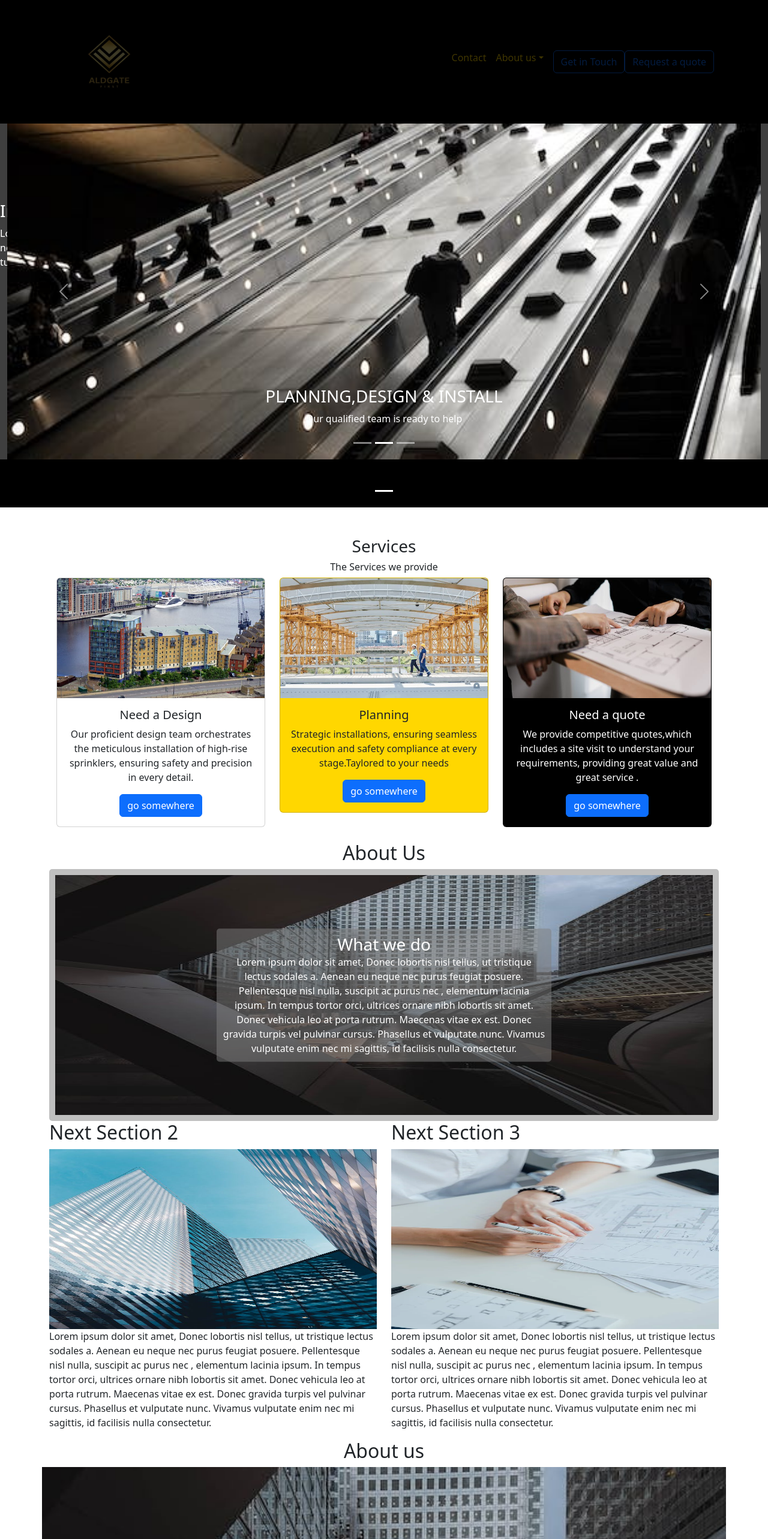
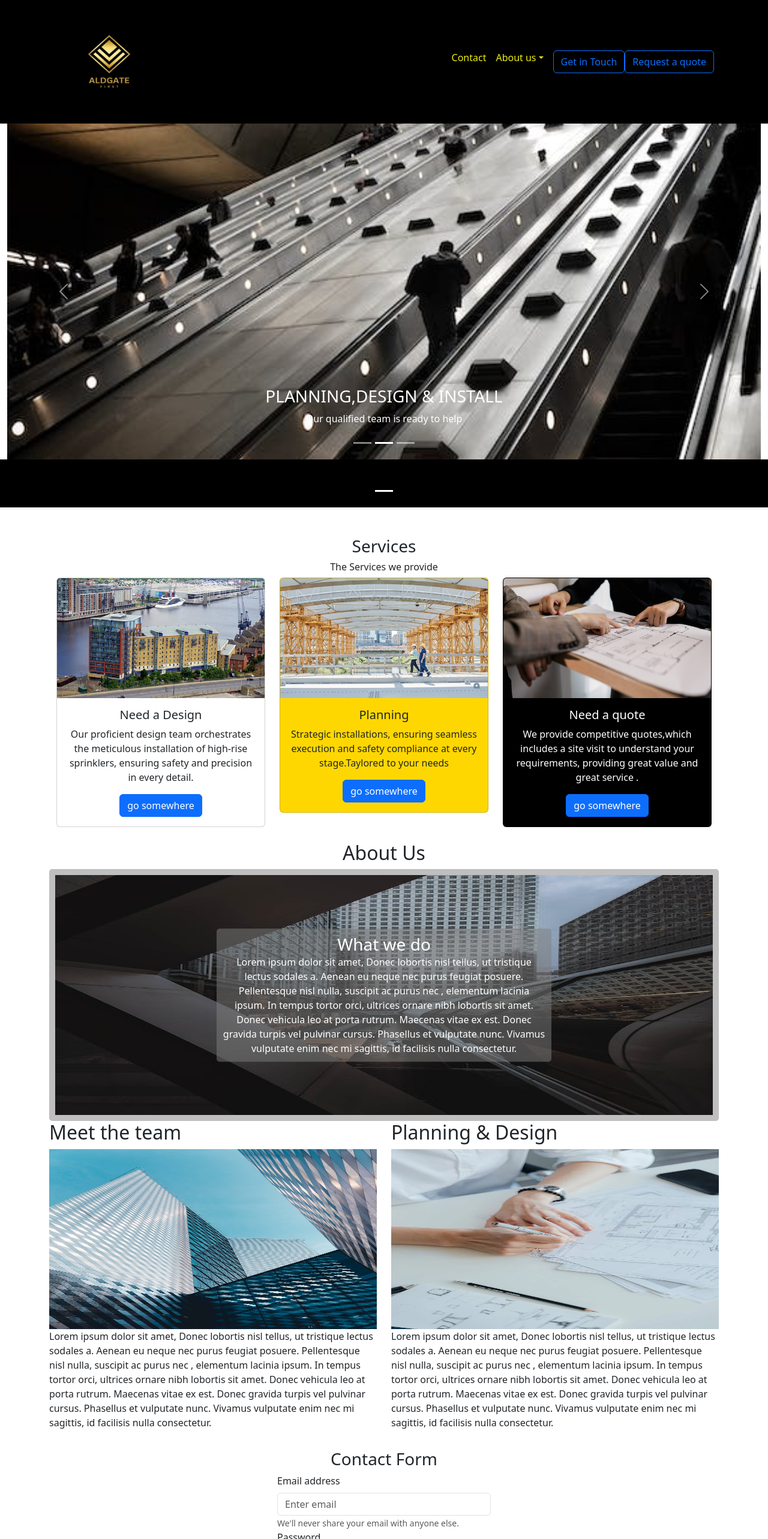
Before and after one commit to dkzanz1/The-Aldgate-Project-main, a React (Create React App) app: page / in a window 1280 px wide. Shown: the top 2566 px of the page at 60% size. Built offline with nearby package versions, Linux system fonts and the light colour scheme.

Commit message:
update to navbar and section

```diff
--- a/src/App.js
+++ b/src/App.js
@@ -2,13 +2,14 @@
 import React from "react";
 import { Container, Row, Col } from 'react-bootstrap';
 import NavBar from './components/Navbar';
+import HeroSection from './components/HeroSection';
+import CreateCard from "./components/card";
+import AboutUs from './components/Aboutussection';
 import TextMaker from './components/lorem-ipsum';
 import Footer from './components/Footer';
-import HeroSection from './components/HeroSection';
-import CreateCard from "./components/card";
-import Section from './components/Section';
+// import Section from './components/Section';
 import MakeContact from './components/makeContact';
-import AboutUs from './components/Aboutussection';
+
 
 function App() {
   return (
@@ -23,14 +24,11 @@ function App() {
         <div style={{ display:'flex' }} className="text-center">
           <CreateCard />
         </div>
-
-
-
             <AboutUs />
             <Row>
               <Col md={6}>
-                <h2>Next Section 2</h2>
-                 <div className="item" >
+                <h2>Meet the team</h2>
+                 <div className="item">
                     <img
                     src="../images/pexels-photo-1106476.jpeg"
                     className="App-picture"
@@ -45,7 +43,7 @@ function App() {
               </Col>
 
               <Col md={6}>
-          <h2>Next Section 3</h2>
+          <h2>Planning & Design</h2>
           <div className="item" >
             <div className="text-maker">
 
@@ -59,8 +57,7 @@ function App() {
              <TextMaker />
           </div>
           </Col>
-          <Section />
-          <Section/>
+
           <MakeContact />
           </Row>
         </Container>
--- a/src/components/Navbar.jsx
+++ b/src/components/Navbar.jsx
@@ -6,17 +6,17 @@ import "../styles/navbar.css";
 function NavBar() {
     return<>
     {/* styled with react-bootstrap;:- It allows you to use Bootstrap's components directly within your React application without the need for jQuery or Bootstrap's own JavaScript*/}
-    <Navbar expand="lg" bg="black" className="custom-navbar" >
+    <Navbar expand="lg" bg="black" className="custom-navbar"  data-bs-theme="dark">
         <Container>
             <Navbar.Brand href="#home">
                 <Logo />
             </Navbar.Brand>
 
-                <Navbar.Toggle aria-controls="basic-navbar-nav"/>
-                <Navbar.Collapse id="basic-navbar-nav"  className="justify-content-end" >
+                <Navbar.Toggle aria-controls="basic-navbar-nav"  />
+                <Navbar.Collapse id="basic-navbar-nav"  className="justify-content-end "  >
                     <Nav className="ml-auto">
                         <Nav.Item >
-                            <Nav.Link  href="/" >Contact</Nav.Link>
+                            <Nav.Link  href="/">Contact</Nav.Link>
                         </Nav.Item>
                                 <NavDropdown title="About us" id="basic-nav-dropdown" >
                                     <NavDropdown.Item href="/">About us</NavDropdown.Item>
@@ -39,7 +39,7 @@ function NavBar() {
         </Container>
     </Navbar>
 
-    </>
+        </>
     }
 
 export default NavBar;
--- a/src/components/Section.js
+++ /dev/null
@@ -1,68 +0,0 @@
-import React from 'react';
-import { Container, Row, Col, Image } from 'react-bootstrap';
-import TextMaker from './lorem-ipsum';
-import buildingImage from './building-in-london.jpeg';
-
-const Section = () => {
-       const imageContainerStyle = {
-        position: 'relative',
-        height: '100vh',
-    };
-
-    const imageFadeStyle = {
-        width: '100%', // Make the image cover the full width of the container
-        height: '100%', // Make the image cover the full height of the container
-        objectFit: 'cover', // Ensure the image covers the entire container without distortion
-    };
-
-    const overlayStyle = {
-        position: 'absolute',
-        top: 0,
-        bottom: 0,
-        left: 0,
-        right: 0,
-        backgroundColor: 'rgba(0, 0, 0, 0.5)', // Adjust the opacity here
-        display: 'flex',
-        justifyContent: 'center',
-        alignItems: 'center',
-        color: 'white',
-    };
-
-
-    return (
-        <>
-            <div>
-                <h2 className="text-center">About us</h2>
-            </div>
-            <Container fluid>
-                <Row className="align-items-center">
-                    {/* Image across screen with text in middle*/}
-                    <Col md={12} className='p-0'>
-                            <div style={imageContainerStyle}>
-                            <Image
-                                    src={buildingImage}
-                                    alt="Responsive"
-                                    fluid
-                                    // height="50vh"
-                                    width="100%"
-                                    className="image-fade"
-                                    style={imageFadeStyle}
-
-                                />
-                            </div>
-
-                            <div style={overlayStyle}>
-                                <div>
-                                    <h3>Intro text</h3>
-                                    <TextMaker />
-
-                                </div>
-                            </div>
-                    </Col>
-                </Row>
-            </Container >
-        </>
-    );
-};
-
-export default Section;
--- a/src/components/lorem-ipsum.jsx
+++ b/src/components/lorem-ipsum.jsx
@@ -2,7 +2,7 @@ import React from "react";
 
 function TextMaker () {
     return <>
-    <div classname="column" >
+    <div className="column" >
        <p>
         Lorem ipsum dolor sit amet,
         Donec lobortis nisl tellus,
--- a/src/styles/navbar.css
+++ b/src/styles/navbar.css
@@ -1,9 +1,11 @@
 
-/* currently not applied  */
 /* navbar.css */
 
-.custom-navbar .nav-link {
-    color: gold !important; /* Set the color of all nav links to gold */
+.custom-navbar .nav-link  {
+    color: rgb(238, 238, 14) !important; /* Set the color of all nav links to gold */
+}
+.navbar-toggler .collapsed {
+    color: rgb(238, 238, 14) !important;
 }
 
 /* Add any other custom styles for the navbar here */
```
Also changed, not shown: .devcontainer/icon.svg (deleted).
